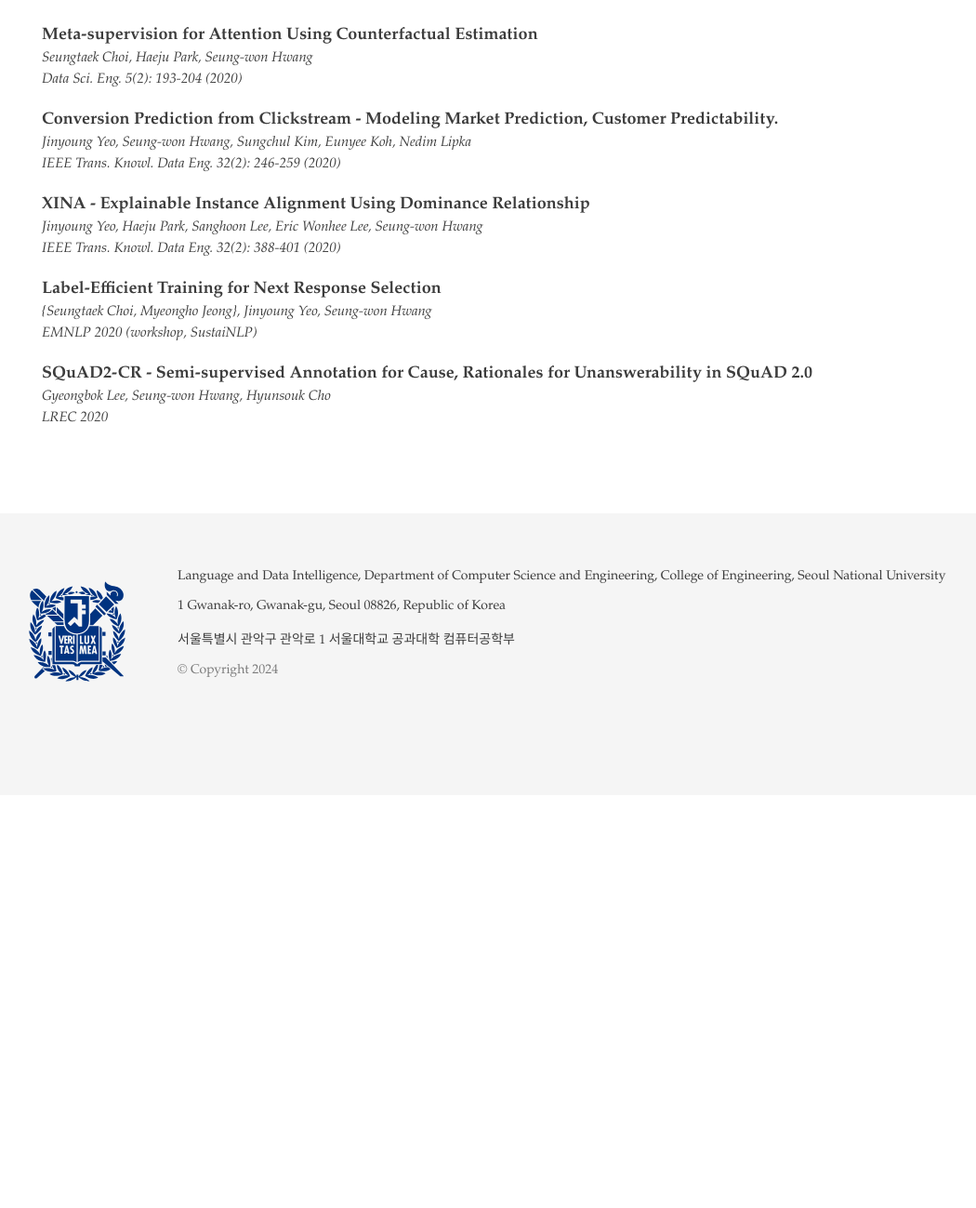
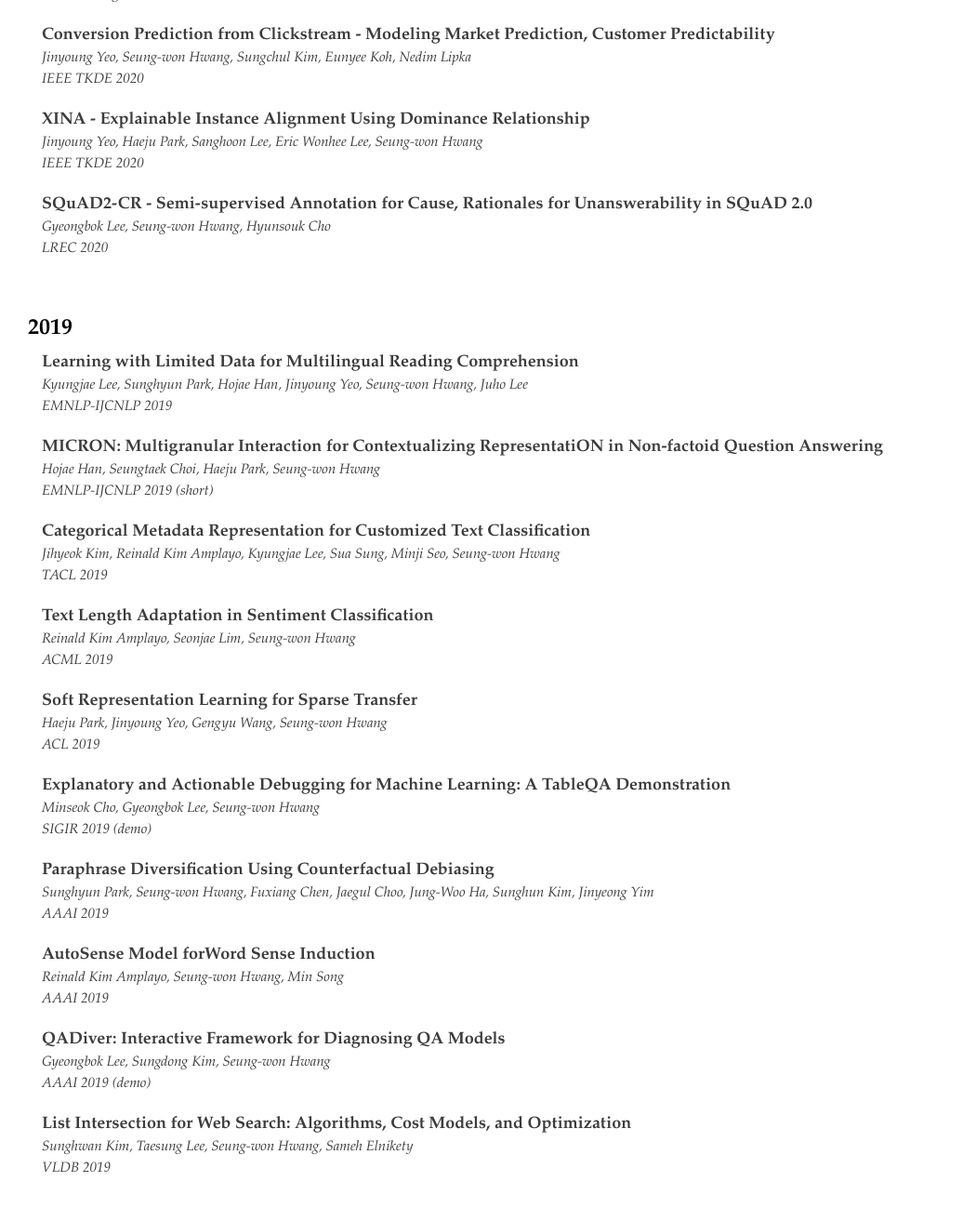
Before and after one commit to ldilab/ldilab.github.io, a Jekyll site: the page built from publications.html, in a window 1280 px wide and 1400 px high, scrolled down 5508 px. Shown: the top 1299 px of the window at 93% size, without its empty margins (0-1050 px from the left). Built offline with Jekyll 4.4.1, drawn with Linux system fonts in a browser that asks for light colours; before the commit the page ends 6363 px from its top, so only the background shows below that; some of the changed text lies outside the part shown.

```diff
--- a/_data/publications.yml
+++ b/_data/publications.yml
@@ -11,9 +11,6 @@
     venue: EMNLP 2024
   - title: 'QuBE: Question-based Belief Enhancement for Agentic LLM'
     authors: 'Minsoo Kim, Jongyoon Kim, Jihyuk Kim, Seung-won Hwang'
-    venue: EMNLP 2024
-  - title: 'Coffee-Gym: An Environment for Evaluating and Improving Natural Language Feedback on Erroneous Code'
-    authors: 'Hyungjoo Chae, Taeyoon Kwon, Seungjun Moon, Yongho Song, Dongjin Kang, Kai Tzu-iunn Ong, Beong-woo Kwak, Seonghyeon Bae, Seung-won Hwang, Jinyoung Yeo'
     venue: EMNLP 2024
   - title: 'Meta-Prompting Efficient Task-Adaptive Query Generator for Retrieval'
     authors: 'Yoonsang Lee, Minsoo Kim, Seung-won Hwang'
@@ -70,8 +67,7 @@
     venue: EMNLP 2023
     url: https://aclanthology.org/2023.emnlp-main.371.pdf
   - title: On Sample-Efficient Code Generation
-    authors: Hojae Han, Yu Jin Kim, Byoungjip Kim, Youngwon Lee, Kyungjae Lee, Kyungmin
-      Lee, Moontae Lee, Kyunghoon Bae, Seung-won Hwang
+    authors: Hojae Han, Yu Jin Kim, Byoungjip Kim, Youngwon Lee, Kyungjae Lee, Kyungmin Lee, Moontae Lee, Kyunghoon Bae, Seung-won Hwang
     venue: EMNLP 2023 (Industry Track)
     url: https://aclanthology.org/2023.emnlp-industry.73.pdf
   - title: Relevance-assisted Generation for Robust Zero-shot Retrieval
@@ -91,17 +87,14 @@
     venue: INTERSPEECH 2023
     url: https://arxiv.org/pdf/2308.04176
   - title: On Complementarity Objectives for Hybrid Retrieval
-    authors: Dohyeon Lee, Seung-won Hwang, Kyungjae Lee, Seungtaek Choi, Sunghyun
-      Park
+    authors: Dohyeon Lee, Seung-won Hwang, Kyungjae Lee, Seungtaek Choi, Sunghyun Park
     venue: ACL 2023
     url: https://aclanthology.org/2023.acl-long.746.pdf
   - title: Retrieval-augmented Video Encoding for Instructional Captioning
-    authors: Yeonjoon Jung, Minsoo Kim, Seungtaek Choi, Jihyuk Kim, Minji Seo, Seung-won
-      Hwang
+    authors: Yeonjoon Jung, Minsoo Kim, Seungtaek Choi, Jihyuk Kim, Minji Seo, Seung-won Hwang
     venue: Findings of ACL 2023
     url: https://aclanthology.org/2023.findings-acl.543.pdf
-  - title: 'When to Read Documents or QA History: On Unified, Selective Open-domain
-      QA'
+  - title: 'When to Read Documents or QA History: On Unified, Selective Open-domain QA'
     authors: '{Kyungjae Lee, Sang-eun Han}, Seung-won Hwang, Moontae Lee'
     venue: Findings of ACL 2023
     url: https://aclanthology.org/2023.findings-acl.401.pdf
@@ -109,8 +102,7 @@
     authors: '{Jaeseong Lee, Dohyeon Lee}, Jongho Kim, Seung-won Hwang'
     venue: ECIR 2023 (short)
     url: https://dl.acm.org/doi/abs/10.1007/978-3-031-28238-6_37
-  - title: 'Script, Language, Labels: Overcoming Three Discrepancies for Low-Resource
-      Language Specialization'
+  - title: 'Script, Language, Labels: Overcoming Three Discrepancies for Low-Resource Language Specialization'
     authors: Jaeseong Lee, Dohyeon Lee, Seung-won Hwang
     venue: AAAI 2023
     url: https://ojs.aaai.org/index.php/AAAI/article/view/26528/26300
@@ -140,8 +132,7 @@
     authors: Jihyuk Kim, Minsoo Kim, Seung-won Hwang
     venue: NAACL 2022 (short)
     url: https://aclanthology.org/2022.naacl-main.305.pdf
-  - title: Privacy-Preserving Text Classification on BERT Embeddings with Homomorphic
-      Encryption
+  - title: Privacy-Preserving Text Classification on BERT Embeddings with Homomorphic Encryption
     authors: '{Garam Lee, Minsoo Kim, Jai Hyun Park}, Seung-won Hwang, Jung Hee Cheon'
     venue: NAACL 2022 (short)
     url: https://aclanthology.org/2022.naacl-main.231.pdf
@@ -154,8 +145,7 @@
     venue: Findings of ACL 2022 (short)
     url: https://aclanthology.org/2022.findings-acl.65.pdf
   - title: Plug-and-Play Adaptation for Continuously-updated QA
-    authors: Kyungjae Lee, Wookje Han, Seung-Won Hwang, Hwaran Lee, Joonsuk Park,
-      Sang-Woo Lee
+    authors: Kyungjae Lee, Wookje Han, Seung-Won Hwang, Hwaran Lee, Joonsuk Park, Sang-Woo Lee
     venue: Findings of ACL 2022
     url: https://aclanthology.org/2022.findings-acl.37.pdf
   - title: 'C2L: Causally Contrastive Learning for Robust Text Classification'
@@ -180,15 +170,12 @@
     authors: Jihyuk Kim, Young-In Song, Seung-won Hwang
     venue: SIGIR 2021 (short)
     url: https://doi.org/10.1145/3404835.3463067
-  - title: SCOPA - Soft Code-Switching, Pairwise Alignment for Zero-Shot Cross-lingual
-      Transfer
-    authors: '{Dohyeon Lee, Jaeseong Lee}, Gyewon Lee, Byung-Gon Chun, Seung-won
-      Hwang'
+  - title: SCOPA - Soft Code-Switching, Pairwise Alignment for Zero-Shot Cross-lingual Transfer
+    authors: '{Dohyeon Lee, Jaeseong Lee}, Gyewon Lee, Byung-Gon Chun, Seung-won Hwang'
     venue: CIKM 2021 (short)
     url: https://doi.org/10.1145/3459637.3482176
   - title: Counterfactual Generative Smoothing for Imbalanced Natural Language Classification
-    authors: Hojae Han, Seungtaek Choi, Myeongho Jeong, Jin-Woo Park, Seung-won
-      Hwang
+    authors: Hojae Han, Seungtaek Choi, Myeongho Jeong, Jin-Woo Park, Seung-won Hwang
     venue: CIKM 2021 (short)
     url: https://doi.org/10.1145/3459637.3482077
   - title: Label, Context Augmentation for Response Selection at DSTC8
@@ -196,8 +183,7 @@
     venue: IEEE Transactions on Audio, Speech,, Language Processing (TASLP), 2021
     url: https://doi.org/10.1109/TASLP.2021.3076876
   - title: Query Generation for Multimodal Documents
-    authors: Kyungho Kim, Kyungjae Lee, Seung-won Hwang, Young-In Song, Seungwook
-      Lee
+    authors: 'Kyungho Kim, Kyungjae Lee, Seung-won Hwang, Young-In Song, Seungwook Lee'
     venue: EACL 2021
     url: https://doi.org/10.18653/v1/2021.eacl-main.54
 - year: 2020
@@ -211,8 +197,7 @@
     venue: EMNLP 2020
     url: https://doi.org/10.18653/v1/2020.emnlp-main.543
   - title: Conditional Response Augmentation for Dialogue Using Knowledge Distillation
-    authors: '{Myeongho Jeong, Seungtaek Choi}, Hojae Han, Kyungho Kim, Seung-won
-      Hwang'
+    authors: '{Myeongho Jeong, Seungtaek Choi}, Hojae Han, Kyungho Kim, Seung-won Hwang'
     venue: INTERSPEECH 2020
     url: https://doi.org/10.21437/Interspeech.2020-1968
   - title: Training Data Optimization for Pairwise Learning to Rank
@@ -235,21 +220,57 @@
     authors: Seungtaek Choi, Haeju Park, Seung-won Hwang
     venue: 'Data Sci. Eng. 5(2): 193-204 (2020)'
     url: https://doi.org/10.1007/s41019-020-00119-z
-  - title: Conversion Prediction from Clickstream - Modeling Market Prediction, Customer
-      Predictability.
+  - title: 'Conversion Prediction from Clickstream - Modeling Market Prediction, Customer Predictability'
     authors: Jinyoung Yeo, Seung-won Hwang, Sungchul Kim, Eunyee Koh, Nedim Lipka
-    venue: 'IEEE Trans. Knowl. Data Eng. 32(2): 246-259 (2020)'
+    venue: 'IEEE TKDE 2020'
     url: https://doi.org/10.1109/TKDE.2018.2884467
   - title: XINA - Explainable Instance Alignment Using Dominance Relationship
     authors: Jinyoung Yeo, Haeju Park, Sanghoon Lee, Eric Wonhee Lee, Seung-won Hwang
-    venue: 'IEEE Trans. Knowl. Data Eng. 32(2): 388-401 (2020)'
+    venue: 'IEEE TKDE 2020'
     url: https://doi.org/10.1109/TKDE.2018.2881956
-  - title: Label-Efficient Training for Next Response Selection
-    authors: '{Seungtaek Choi, Myeongho Jeong}, Jinyoung Yeo, Seung-won Hwang'
-    venue: EMNLP 2020 (workshop, SustaiNLP)
-    url: https://aclanthology.org/2020.sustainlp-1.22/
-  - title: SQuAD2-CR - Semi-supervised Annotation for Cause, Rationales for Unanswerability
-      in SQuAD 2.0
+  - title: SQuAD2-CR - Semi-supervised Annotation for Cause, Rationales for Unanswerability in SQuAD 2.0
     authors: Gyeongbok Lee, Seung-won Hwang, Hyunsouk Cho
     venue: LREC 2020
     url: https://aclanthology.org/2020.lrec-1.667/
+- year: 2019
+  papers:
+  - title: 'Learning with Limited Data for Multilingual Reading Comprehension'
+    authors: Kyungjae Lee, Sunghyun Park, Hojae Han, Jinyoung Yeo, Seung-won Hwang, Juho Lee
+    venue: EMNLP-IJCNLP 2019
+    url: https://aclanthology.org/D19-1283.pdf
+  - title: 'MICRON: Multigranular Interaction for Contextualizing RepresentatiON in Non-factoid Question Answering'
+    authors: Hojae Han, Seungtaek Choi, Haeju Park, Seung-won Hwang
+    venue: EMNLP-IJCNLP 2019 (short)
+    url: https://aclanthology.org/D19-1601.pdf
+  - title: 'Categorical Metadata Representation for Customized Text Classification'
+    authors: Jihyeok Kim, Reinald Kim Amplayo, Kyungjae Lee, Sua Sung, Minji Seo, Seung-won Hwang
+    venue: TACL 2019
+    url: https://aclanthology.org/Q19-1013.pdf
+  - title: 'Text Length Adaptation in Sentiment Classification'
+    authors: 'Reinald Kim Amplayo, Seonjae Lim, Seung-won Hwang'
+    venue: ACML 2019
+    url: https://proceedings.mlr.press/v101/amplayo19a.html
+  - title: 'Soft Representation Learning for Sparse Transfer'
+    authors: 'Haeju Park, Jinyoung Yeo, Gengyu Wang, Seung-won Hwang'
+    venue: ACL 2019
+    url: https://aclanthology.org/P19-1151.pdf
+  - title: 'Explanatory and Actionable Debugging for Machine Learning: A TableQA Demonstration'
+    authors: 'Minseok Cho, Gyeongbok Lee, Seung-won Hwang'
+    venue: SIGIR 2019 (demo)
+    url: https://antest1.github.io/publications/sigir2019demo.pdf
+  - title: 'Paraphrase Diversification Using Counterfactual Debiasing'
+    authors: 'Sunghyun Park, Seung-won Hwang, Fuxiang Chen, Jaegul Choo, Jung-Woo Ha, Sunghun Kim, Jinyeong Yim'
+    venue: AAAI 2019
+    url: https://ojs.aaai.org/index.php/AAAI/article/view/4665/4543
+  - title: 'AutoSense Model forWord Sense Induction'
+    authors: 'Reinald Kim Amplayo, Seung-won Hwang, Min Song'
+    venue: AAAI 2019
+    url: https://ojs.aaai.org/index.php/AAAI/article/view/4580/4458
+  - title: 'QADiver: Interactive Framework for Diagnosing QA Models'
+    authors: 'Gyeongbok Lee, Sungdong Kim, Seung-won Hwang'
+    venue: AAAI 2019 (demo)
+    url: https://ojs.aaai.org/index.php/AAAI/article/view/5068/4941
+  - title: 'List Intersection for Web Search: Algorithms, Cost Models, and Optimization'
+    authors: 'Sunghwan Kim, Taesung Lee, Seung-won Hwang, Sameh Elnikety'
+    venue: VLDB 2019
+    url: http://www.vldb.org/pvldb/vol12/p1-kim.pdf
```
